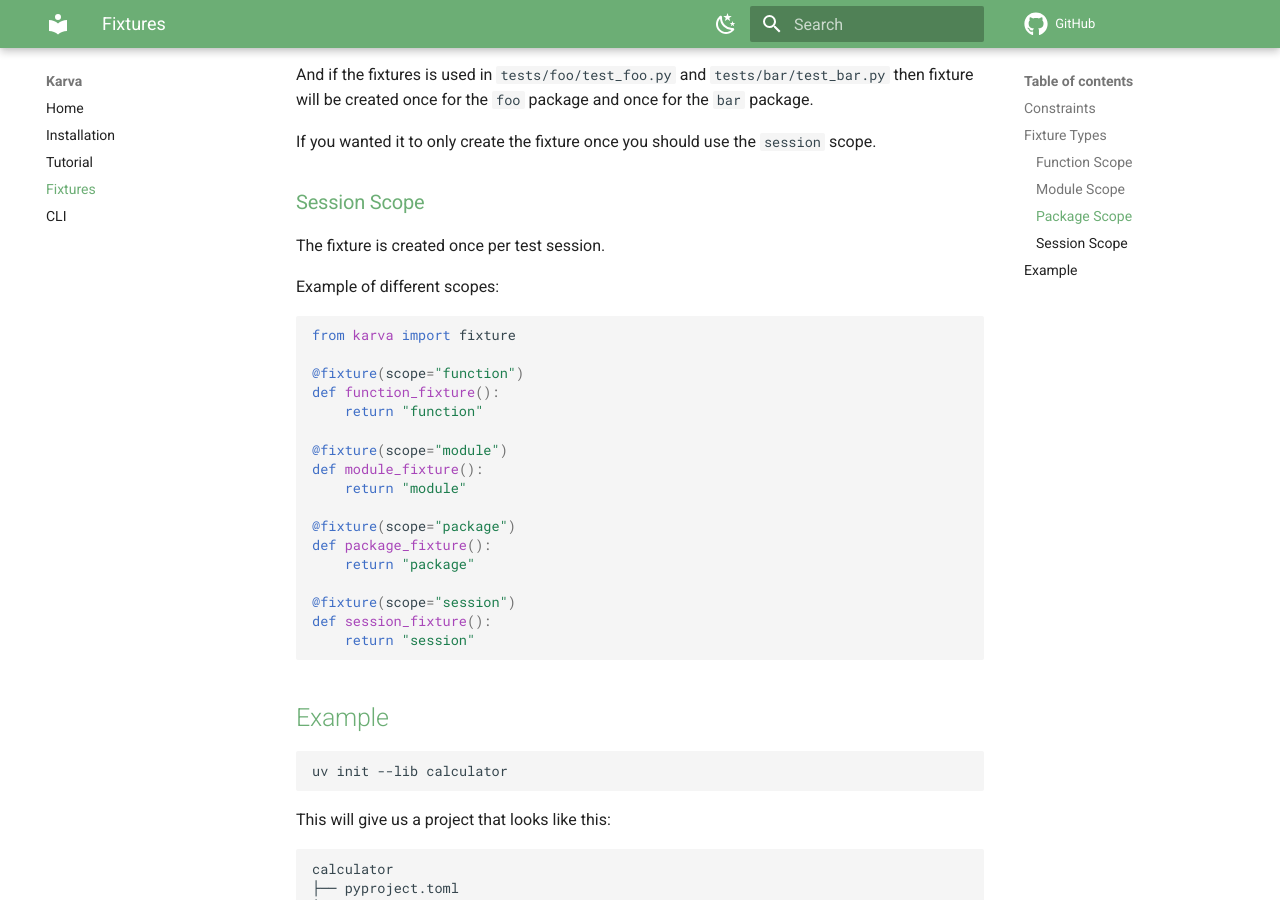
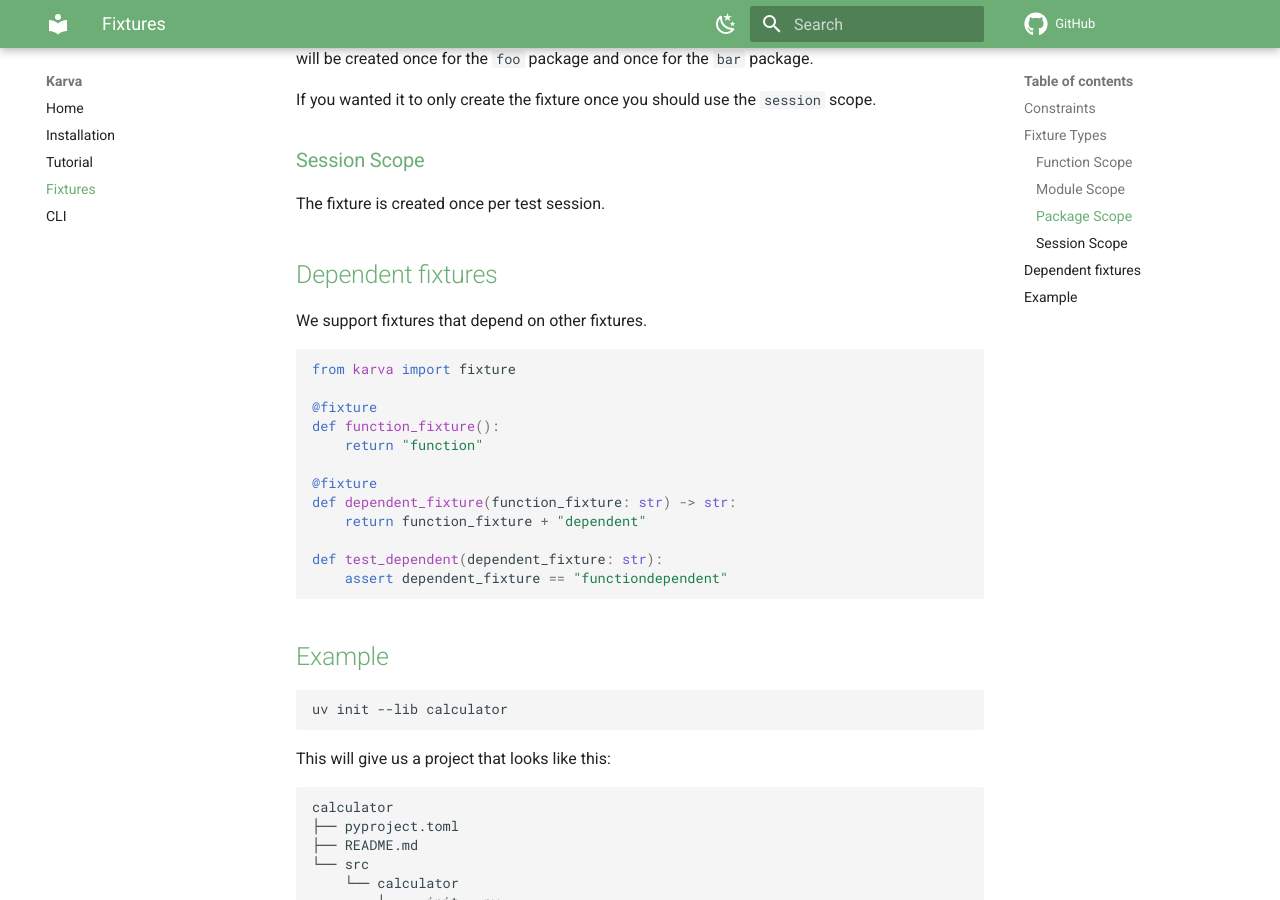
Before and after one commit to MatthewMckee4/karva, an MkDocs documentation site: the page built from docs/fixtures.md, in a window 1280 px wide and 900 px high, scrolled down 1113 px. Built offline with MkDocs 1.6.1 and Material for MkDocs 9.7.7, drawn with Linux system fonts in a browser that asks for light colours; comment, search, counter and statistics services are not loaded; some of the changed text lies outside the part shown.

Commit message:
Update fixture docs (#72)

````diff
--- a/docs/fixtures.md
+++ b/docs/fixtures.md
@@ -52,26 +50,23 @@ If you wanted it to only create the fixture once you should use the `session` sc
 
 The fixture is created once per test session.
 
-Example of different scopes:
+## Dependent fixtures
+
+We support fixtures that depend on other fixtures.
 
 ```py
 from karva import fixture
 
-@fixture(scope="function")
+@fixture
 def function_fixture():
     return "function"
 
-@fixture(scope="module")
-def module_fixture():
-    return "module"
+@fixture
+def dependent_fixture(function_fixture: str) -> str:
+    return function_fixture + "dependent"
 
-@fixture(scope="package")
-def package_fixture():
-    return "package"
-
-@fixture(scope="session")
-def session_fixture():
-    return "session"
+def test_dependent(dependent_fixture: str):
+    assert dependent_fixture == "functiondependent"
 ```
 
 ## Example
````
Also changed, not shown: other parts of docs/fixtures.md (+1 -3 lines).
